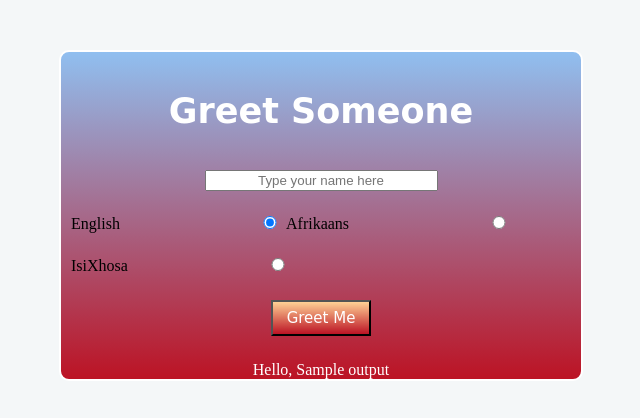
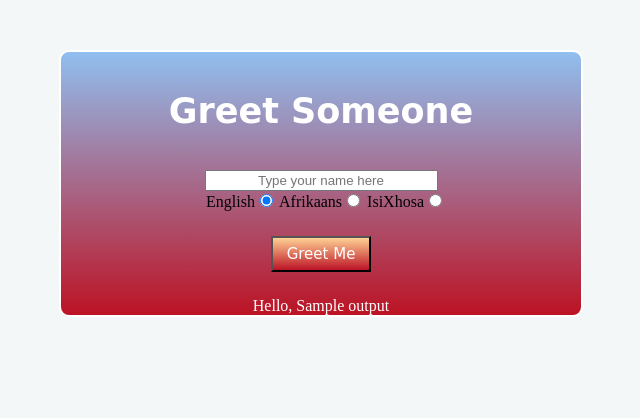
Before and after one commit to ditero/registration_numbers_webapp, a Node project: template views/myusers/greet.handlebars in a window 1280 px wide. Shown: the top 418 px of the page, without its empty margins (319-959 px from the left). Run offline with Node 20 templates, Linux system fonts and the light colour scheme; the template is opened without the code that fills it: most values are stand-ins (such as "Sample title", 1, 10 or a date in 2020); some libraries are stand-ins or nearby versions.

Commit message:
Layout editing

```diff
--- a/public/style.css
+++ b/public/style.css
@@ -94,12 +94,12 @@ input[type='submit'] {
   padding: 7px;
   background-image: -webkit-linear-gradient(#FFD194, #BC1324);
 }
-input[type='radio']{
+.radio{
   align-content:  center;
   display:inline;
-  margin-top: 5%;
+  margin: 15% auto;
   width:20px;
-  margin-left:140px;
+  margin-left:135px;
 }
 .keepTrk{
     margin-right: 10px;
--- a/views/myusers/greet.handlebars
+++ b/views/myusers/greet.handlebars
@@ -3,11 +3,11 @@
 
 <form class="" action="/greetings" method="post">
   <input type="text" name="user" placeholder="Type your name here">
-
- English<input type="radio" name="glan" value="Hello" checked>
- Afrikaans<input type="radio" name="glan" value="Hallo">
- IsiXhosa<input type="radio" name="glan" value="Molo">
-
+  <div class="radio">
+English<input type="radio" name="glan" value="Hello" checked>
+Afrikaans<input type="radio" name="glan" value="Hallo">
+IsiXhosa<input type="radio" name="glan" value="Molo">
+</div>
   <input type="submit"  value="Greet Me">
 </form>
 <div class="greetMessage">
```
